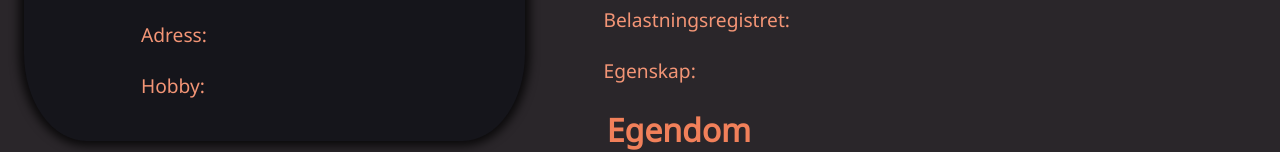
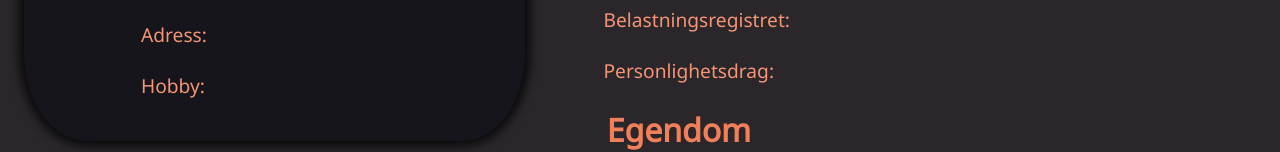
Before and after one commit to vonwachenfeldt/fictional-person-client, a plain HTML site: page index.html in a window 1280 px wide. Shown: the part 589-741 px from the top of the page. Drawn offline with Linux system fonts and the light colour scheme; no server answers.

Commit message:
Changed egenskap to personlighetsdrag

```diff
--- a/index.html
+++ b/index.html
@@ -40,7 +40,7 @@
             <p id="politicalPartyHolder" class="info p2"><span class="darker">Politiskt parti:</span></p>
             <p id="favoriteMealHolder" class="info p2"><span class="darker">Favoritmaträtt:</span></p>
             <p id="crimeHolder" class="info p2"><span class="darker">Belastningsregistret:</span></p>
-            <p id="personalityTraitHolder" class="info p2"><span class="darker">Egenskap:</span></p>
+            <p id="personalityTraitHolder" class="info p2"><span class="darker">Personlighetsdrag:</span></p>
             <h1 class="subtitle">Egendom</h1>
             <p id="residenceHolder" class="info p2"><span class="darker">Bostad:</span></p>
             <p id="vehicleHolder" class="info p2"><span class="darker">Fordon:</span></p>
```
